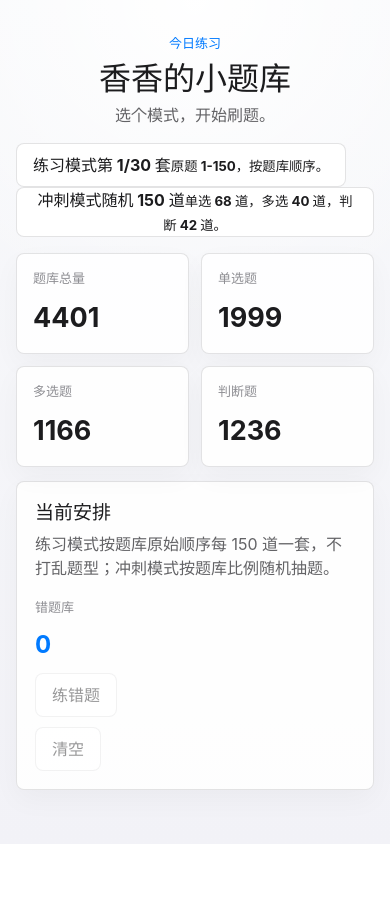
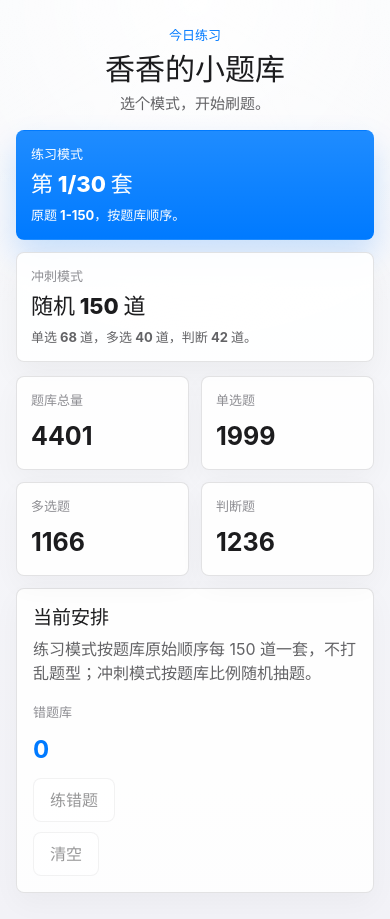
Before and after one commit to 6688wanai/vaccine-practice-ios, a React (Vite) app in the folder vaccine-practice-source-for-github/: page / in a window 390 px wide. Before the commit the page ends 844 px from the top, so only its background shows below. Built offline with nearby package versions, Linux system fonts and the light colour scheme.

Commit message:
Update iPhone layout styling
Updated various CSS properties for improved layout and styling. Added new classes for mode-card and check-answer.

```diff
--- a/vaccine-practice-source-for-github/src/App.css
+++ b/vaccine-practice-source-for-github/src/App.css
@@ -3,7 +3,7 @@
   width: min(100%, 920px);
   min-height: 100svh;
   margin: 0 auto;
-  padding: 18px 20px 28px;
+  padding: max(18px, env(safe-area-inset-top)) 20px max(28px, env(safe-area-inset-bottom));
   box-sizing: border-box;
 }
 
@@ -13,8 +13,8 @@
 
 .intro {
   display: grid;
-  gap: 16px;
-  padding: 18px 0 16px;
+  gap: 14px;
+  padding: 12px 0 14px;
   animation: fade-up 360ms ease;
 }
 
@@ -40,7 +40,7 @@ p {
 
 h1 {
   color: var(--ink-strong);
-  font-size: 34px;
+  font-size: 32px;
   line-height: 1.12;
   font-weight: 720;
 }
@@ -55,8 +55,65 @@ h2 {
 .intro-copy {
   max-width: 620px;
   color: var(--ink-soft);
-  font-size: 16px;
+  font-size: 15px;
   line-height: 1.5;
+}
+
+.mode-grid {
+  display: grid;
+  grid-template-columns: repeat(2, minmax(0, 1fr));
+  gap: 12px;
+}
+
+.mode-card {
+  display: grid;
+  gap: 8px;
+  align-content: start;
+  min-height: 132px;
+  height: auto;
+  padding: 16px;
+  text-align: left;
+  border: 1px solid var(--line-soft);
+  border-radius: 8px;
+  background: rgb(255 255 255 / 0.9);
+  box-shadow: 0 14px 30px rgb(0 0 0 / 0.045);
+}
+
+.mode-card span,
+.mode-card small {
+  display: block;
+}
+
+.mode-card span {
+  color: var(--ink-muted);
+  font-size: 13px;
+  font-weight: 650;
+}
+
+.mode-card strong {
+  color: var(--ink-strong);
+  font-size: 24px;
+  line-height: 1.18;
+  font-weight: 760;
+}
+
+.mode-card small {
+  color: var(--ink-soft);
+  font-size: 13px;
+  line-height: 1.45;
+}
+
+.mode-card.primary-mode {
+  border-color: transparent;
+  color: #ffffff;
+  background: linear-gradient(180deg, #1f8cff 0%, var(--accent-blue) 100%);
+  box-shadow: 0 16px 32px rgb(0 122 255 / 0.2);
+}
+
+.mode-card.primary-mode span,
+.mode-card.primary-mode strong,
+.mode-card.primary-mode small {
+  color: #ffffff;
 }
 
 .session-card {
@@ -179,8 +236,8 @@ button:disabled {
 
 .stat-card {
   display: grid;
-  gap: 9px;
-  padding: 15px 16px;
+  gap: 7px;
+  padding: 14px;
 }
 
 .stat-card span,
@@ -192,15 +249,15 @@ button:disabled {
 
 .stat-card strong {
   color: var(--ink-strong);
-  font-size: 27px;
+  font-size: 25px;
 }
 
 .paper-plan {
   display: flex;
   justify-content: space-between;
   gap: 18px;
-  margin-top: 14px;
-  padding: 18px;
+  margin-top: 12px;
+  padding: 16px;
   animation: fade-up 600ms ease;
 }
 
@@ -334,6 +391,11 @@ button:disabled {
   background: #fff1ef;
 }
 
+.check-answer {
+  color: var(--accent-blue);
+  background: #edf6ff;
+}
+
 .bottom-bar {
   position: sticky;
   bottom: 0;
@@ -399,19 +461,32 @@ button:disabled {
 @media (max-width: 720px) {
   .app-shell,
   .practice-shell {
-    padding: 16px 16px 26px;
+    padding: max(14px, env(safe-area-inset-top)) 16px max(26px, env(safe-area-inset-bottom));
   }
 
   h1 {
-    font-size: 32px;
+    font-size: 30px;
   }
 
   h2 {
     font-size: 19px;
   }
 
+  .mode-grid,
   .session-card {
     grid-template-columns: 1fr;
+  }
+
+  .mode-card {
+    min-height: 104px;
+    padding: 14px;
+  }
+
+  .mode-card strong {
+    font-size: 22px;
+  }
+
+  .session-card {
     gap: 14px;
     padding: 16px;
   }
```
